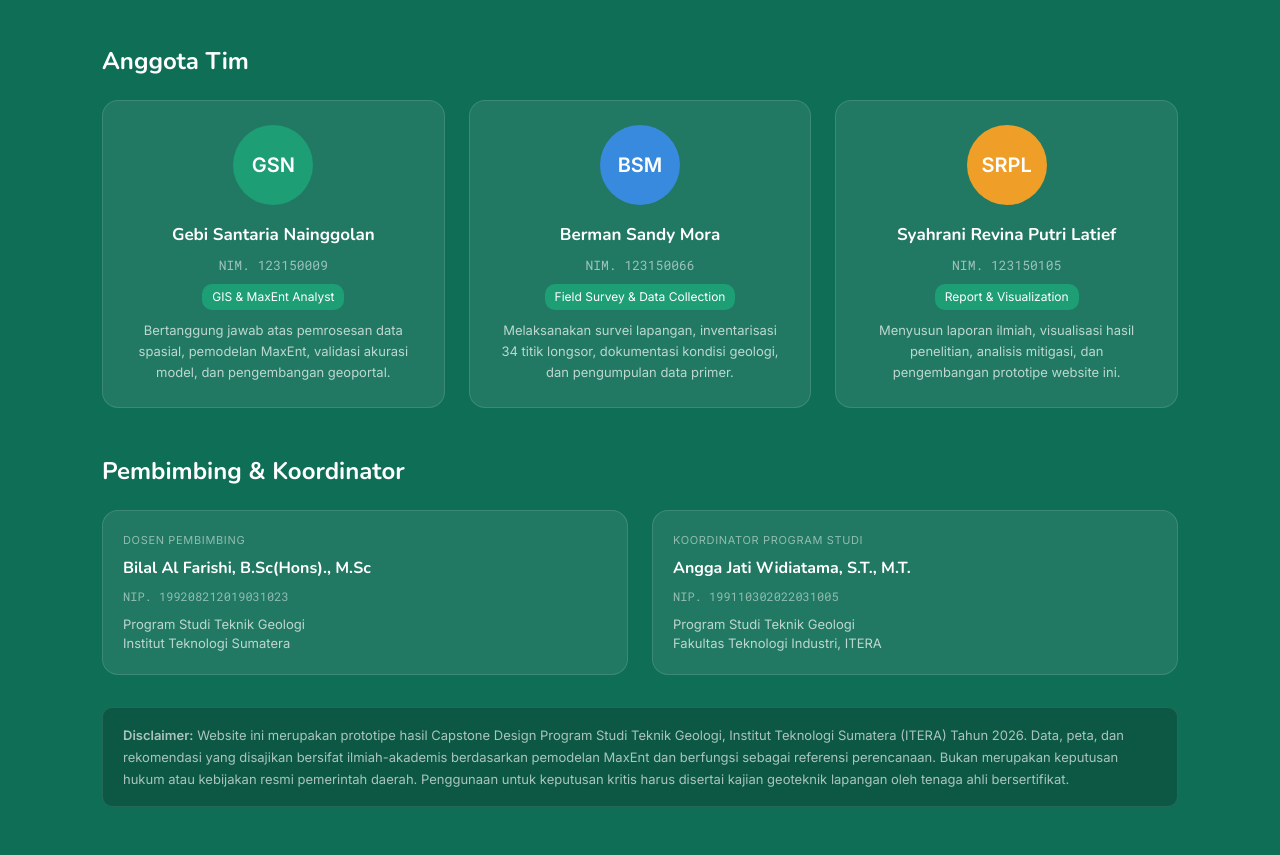
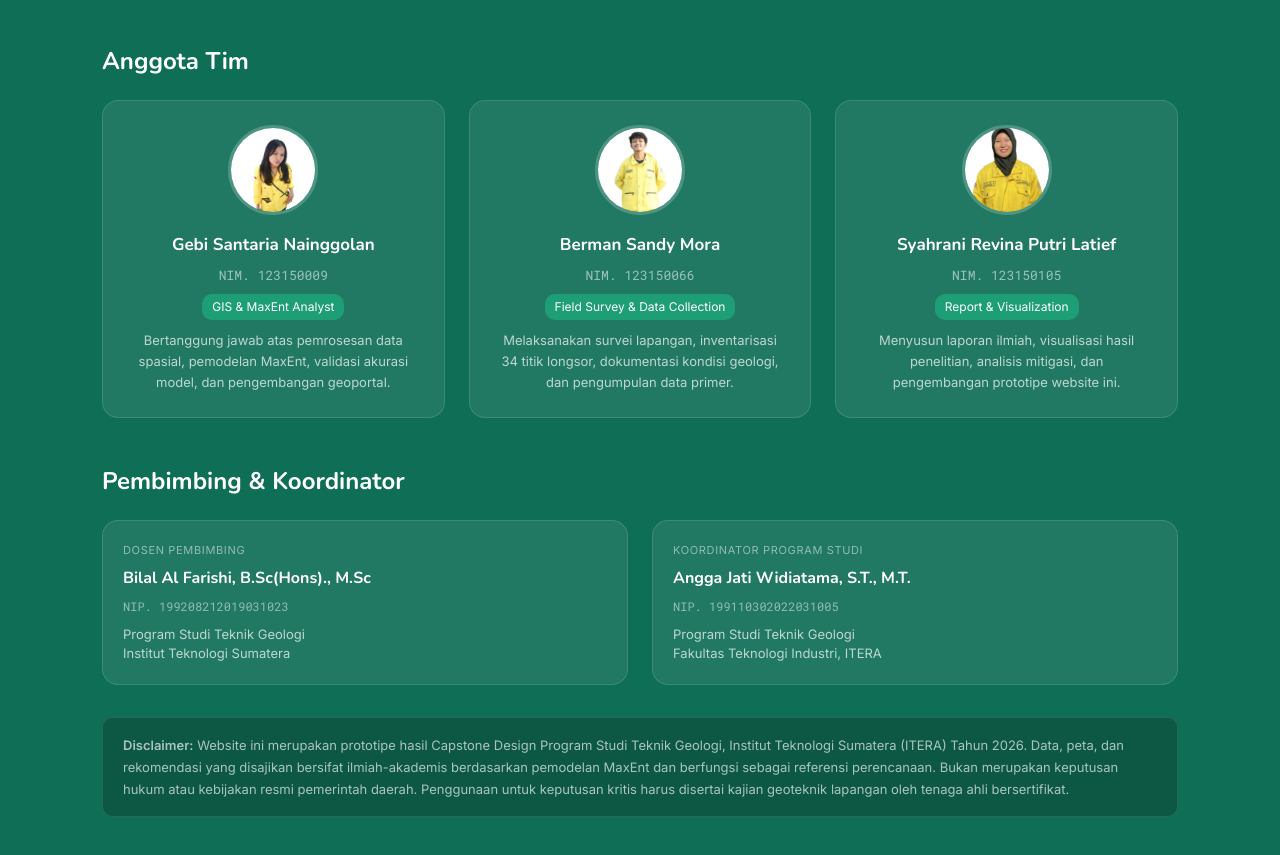
Before and after one commit to bermanmora01-hue/webgis-longsor-panjang, a plain HTML site: page index.html in a window 1280 px wide. Shown: the part 10654-11509 px from the top of the page. Drawn offline with nearby package versions, Linux system fonts and the light colour scheme; no server answers.

Commit message:
Update index.html

```diff
--- a/index.html
+++ b/index.html
@@ -1129,21 +1129,21 @@
           <img src="assets/foto-gebi.jpg" alt="Gebi Santaria" class="team-photo"/>
           Ukuran foto: 200x200px, format JPG, dibuat bulat dengan CSS border-radius:50%
         -->
-        <div class="avatar" style="background:#1D9E75">GSN</div>
+        <img src="assets/foto-gebi.png" alt="Gebi Santaria Nainggolan" class="team-photo"/>
         <div class="team-name">Gebi Santaria Nainggolan</div>
         <div class="team-nim">NIM. 123150009</div>
         <div class="team-role">GIS &amp; MaxEnt Analyst</div>
         <div class="team-bio">Bertanggung jawab atas pemrosesan data spasial, pemodelan MaxEnt, validasi akurasi model, dan pengembangan geoportal.</div>
       </div>
       <div class="team-card">
-        <div class="avatar" style="background:#378ADD">BSM</div>
+        <img src="assets/foto-berman.png" alt="Berman Sandy Mora" class="team-photo"/>
         <div class="team-name">Berman Sandy Mora</div>
         <div class="team-nim">NIM. 123150066</div>
         <div class="team-role">Field Survey &amp; Data Collection</div>
         <div class="team-bio">Melaksanakan survei lapangan, inventarisasi 34 titik longsor, dokumentasi kondisi geologi, dan pengumpulan data primer.</div>
       </div>
       <div class="team-card">
-        <div class="avatar" style="background:#EF9F27">SRPL</div>
+        <img src="assets/foto-syahrani.png" alt="Syahrani Revina Putri Latief" class="team-photo"/>
         <div class="team-name">Syahrani Revina Putri Latief</div>
         <div class="team-nim">NIM. 123150105</div>
         <div class="team-role">Report &amp; Visualization</div>
```
